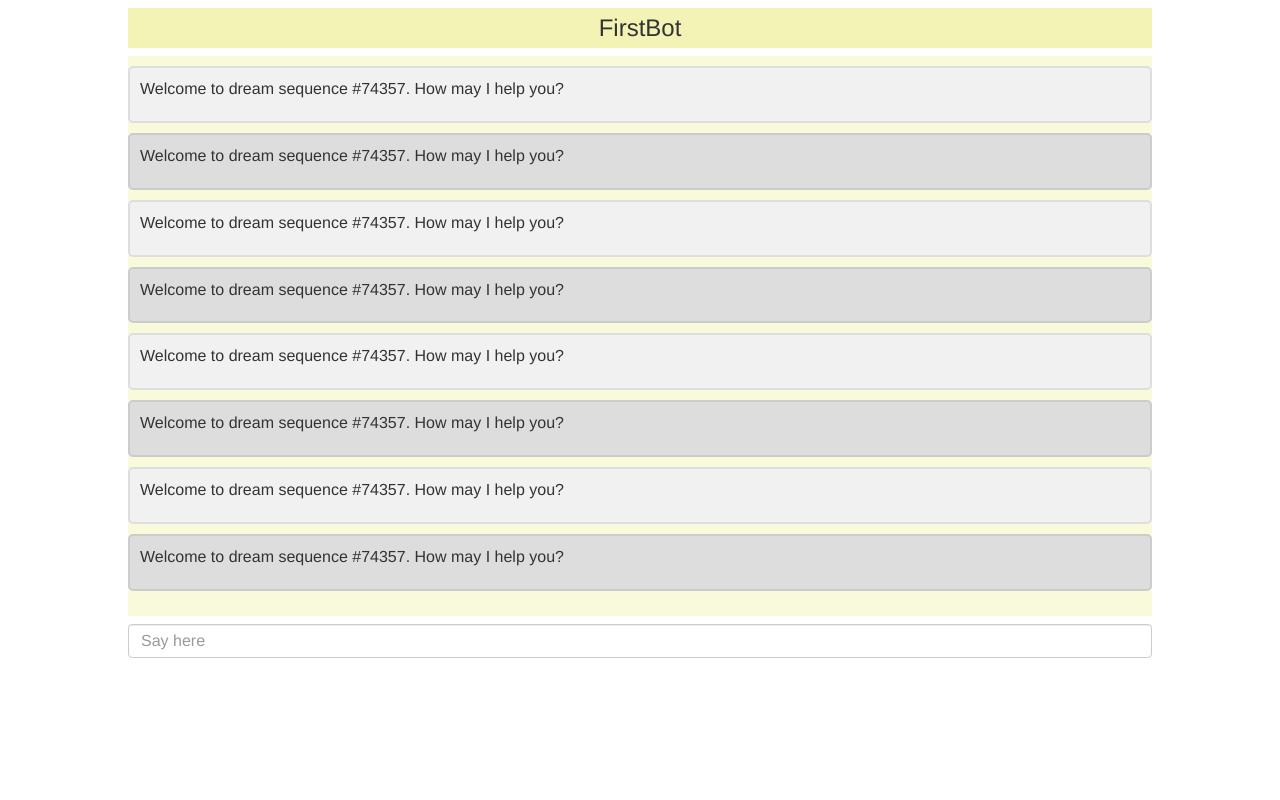
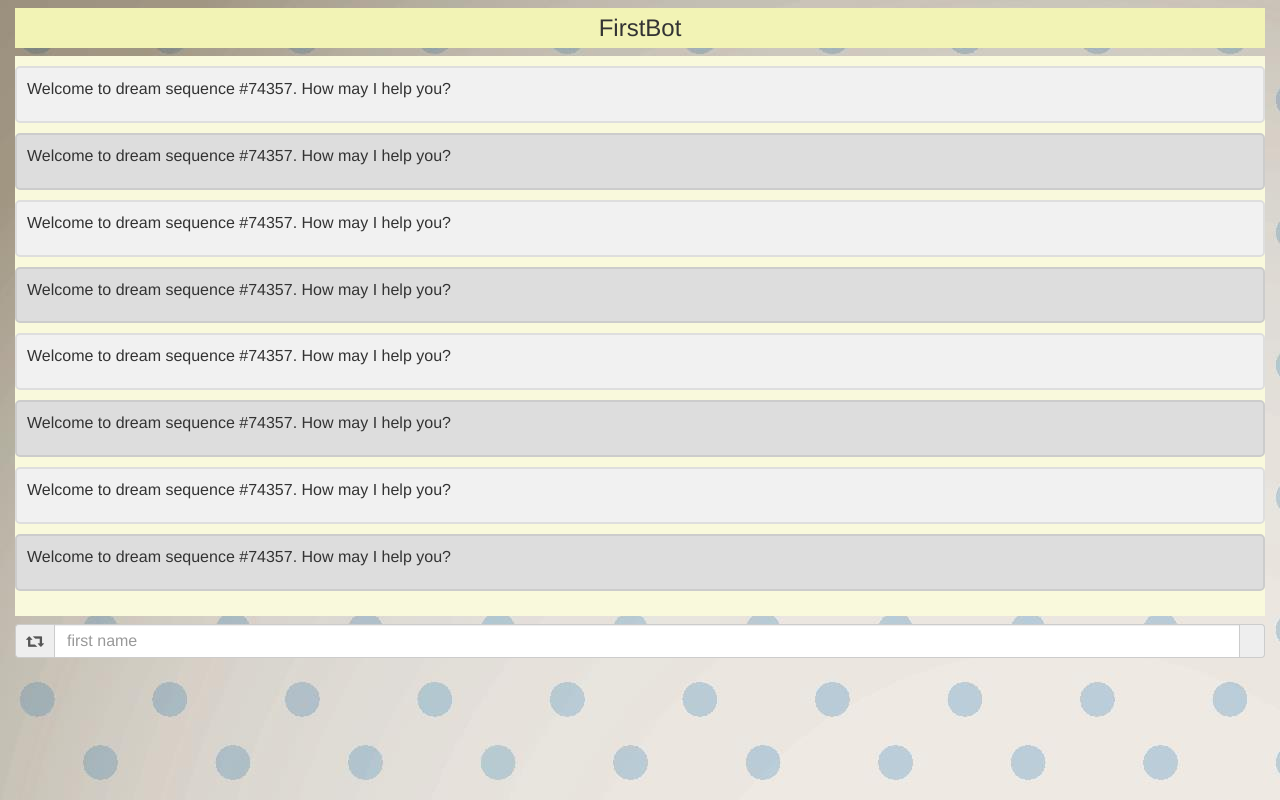
Before and after one commit to thehamzarocks/firstbotapp, an Angular app: page / in a window 1280 px wide. Built offline with nearby package versions, Linux system fonts and the light colour scheme.

Commit message:
ui ready

```diff
--- a/src/app/chats/chat/chat.component.css
+++ b/src/app/chats/chat/chat.component.css
@@ -4,6 +4,7 @@ html, body
     min-height: 100%;
     margin: 0;
     padding: 0;
+    background-image: url("/assets/background.jpg");
 }
 
 #mainheading{
@@ -17,25 +18,23 @@ html, body
     background-color: #f2f3b5;
 
     margin: 0 auto;
-    width: 80%;
+
     height: 5vh;
     margin-top: 1vh;
     margin-bottom: 1vh;
 }
 
-#chatinput {
-    width: 80%;
-    margin: 0 auto;
-    align-self: center;
-}
+
 
 #testdiv {
     margin: 0 auto;
-    width: 80%;
     height: 70vh;
     background-color: #f9f9dc;
     margin-bottom: 1vh;
     overflow: scroll;
+    overflow-x: hidden;
+    -webkit-overflow-scrolling: touch;
+
 }
 
 .chatcontainer {
@@ -58,3 +57,22 @@ input[type='number'],
 textarea {
     font-size: 16px;
 }
+
+.wrapper {
+    position: relative;
+  }
+
+#infoi {
+    position: absolute;
+    top: 0;
+    left: 0;
+    height: inherit;
+
+    z-index: 10;
+  }
+
+  .glyphicon-plus-sign {
+      padding: 1vh;
+      color: yellow;
+      font-size: 2vh;
+  }
--- a/src/app/chats/chat/chat.component.html
+++ b/src/app/chats/chat/chat.component.html
@@ -1,4 +1,4 @@
-
+<div class="container-fluid">
   <h1 id="mainheading">FirstBot</h1>
 
   <div id="testdiv">
@@ -34,8 +34,18 @@
 
   </div>
 
-<form>
-  <div class="form-group">
-    <input type="text" class="form-control" id="chatinput" aria-describedby="inputhelp" placeholder="Say here">
+
+
+  <div class="input-group">
+      <span class="input-group-addon"><i class="glyphicon glyphicon-retweet"></i></span>
+      <div class="wrapper">
+        <input class="form-control" placeholder="first name"  name="firstname" type="text" />
+        <!-- <div id="infoi"> Will be used later for switching chats
+            <i class="glyphicon glyphicon-plus-sign"></i>
+            <i class="glyphicon glyphicon-plus-sign"></i>
+        </div> -->
       </div>
-</form>
+      <span class="input-group-addon"><i class="glyphicon glyphicon-circle-arrow-r"></i></span>
+  </div>
+
+</div>
--- a/src/index.html
+++ b/src/index.html
@@ -8,7 +8,7 @@
   <meta name="viewport" content="width=device-width, initial-scale=1">
   <link rel="icon" type="image/x-icon" href="favicon.ico">
 </head>
-<body>
+<body background="/assets/background.jpg">
   <app-chat></app-chat>
 </body>
 </html>
```
Also changed, not shown: src/app/chats/chat/chat.component.ts (+14 -0 lines), firebase.json (added), src/assets/background.jpg (added), 1 other file (tests, documents, lock files or other folders). Lines whose indentation alone changed are shown as unchanged.
